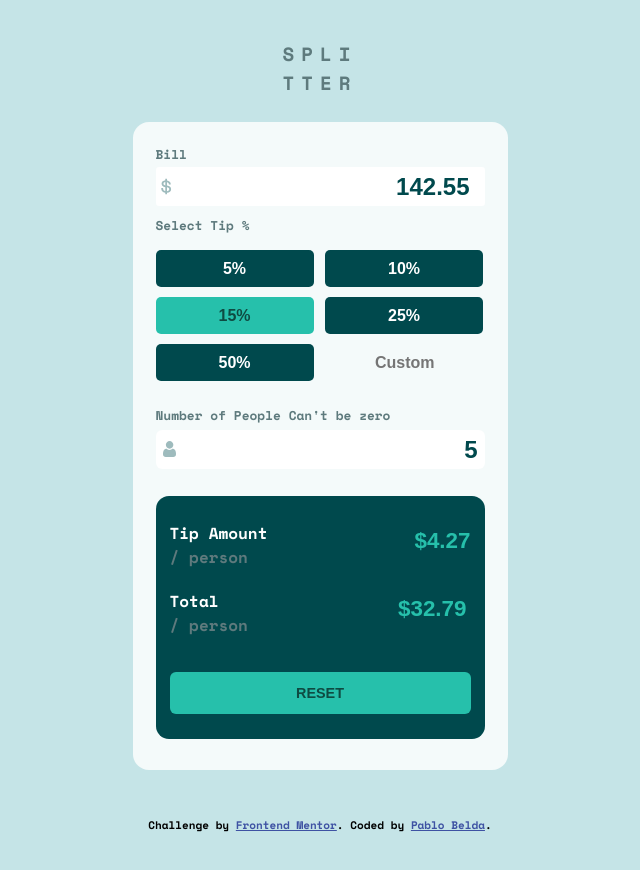
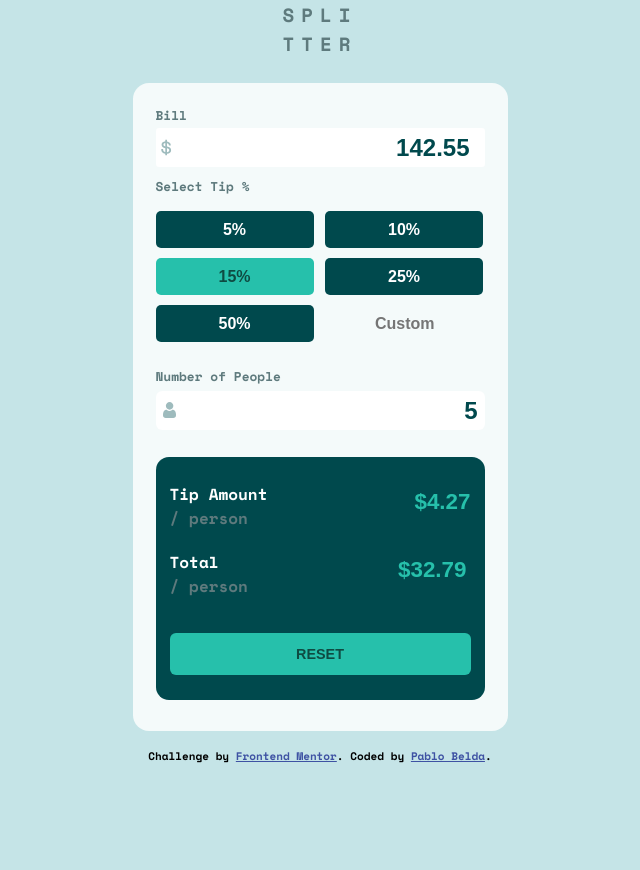
Before and after one commit to pablotebb/Tip_calculator_app, a plain HTML site: page index.html in a window 1280 px wide. Shown: the whole page, without its empty margins (320-960 px from the left). After the commit the page ends 804 px from the top, so only its background shows below. Drawn offline with nearby package versions, Linux system fonts and the light colour scheme.

Commit message:
correction horizontal align

```diff
--- a/js/main.js
+++ b/js/main.js
@@ -18,6 +18,8 @@ let total_input = document.querySelector(".down__total-value");
 let tip_button = 15;
 let tip_amount_result;
 let total_result;
+
+error1.classList.add("error1-bis");
 
 button.forEach((element) => {
   element.addEventListener("click", (e) => {
--- a/sass/_footer.scss
+++ b/sass/_footer.scss
@@ -1,7 +1,12 @@
+@use "variables";
+
 .attribution {
   font-size: 11px;
   text-align: center;
-  margin-bottom: 60px;
+  margin: 30px auto 40px;
+  @media (min-width: variables.$Width-media) {
+    margin: 100px auto 60px;
+  }
 }
 .attribution a {
   color: hsl(228, 45%, 44%);
--- a/sass/_initial.scss
+++ b/sass/_initial.scss
@@ -9,4 +9,10 @@
 body {
   font-family: variables.$Font-family;
   background-color: variables.$Light-grayish-cyan;
+  // Vertically and horizontally centered
+  min-height: 100vh;
+  display: flex;
+  align-items: center;
+  justify-content: center;
+  flex-direction: column;
 }
--- a/sass/styles.scss
+++ b/sass/styles.scss
@@ -6,7 +6,6 @@
   // border: 1px solid red;
   width: variables.$Width-mobile;
   height: variables.$Height-mobile;
-  margin: 39px auto 60px;
   &__title {
     text-transform: uppercase;
     text-align: center;
@@ -18,7 +17,6 @@
   @media (min-width: variables.$Width-media) {
     width: variables.$Width-desktop;
     height: variables.$Height-desktop;
-    margin: 89px auto 130px;
     &__title {
       margin-bottom: 50px;
     }
```
Also changed, not shown: styles.css, 1 other file.
